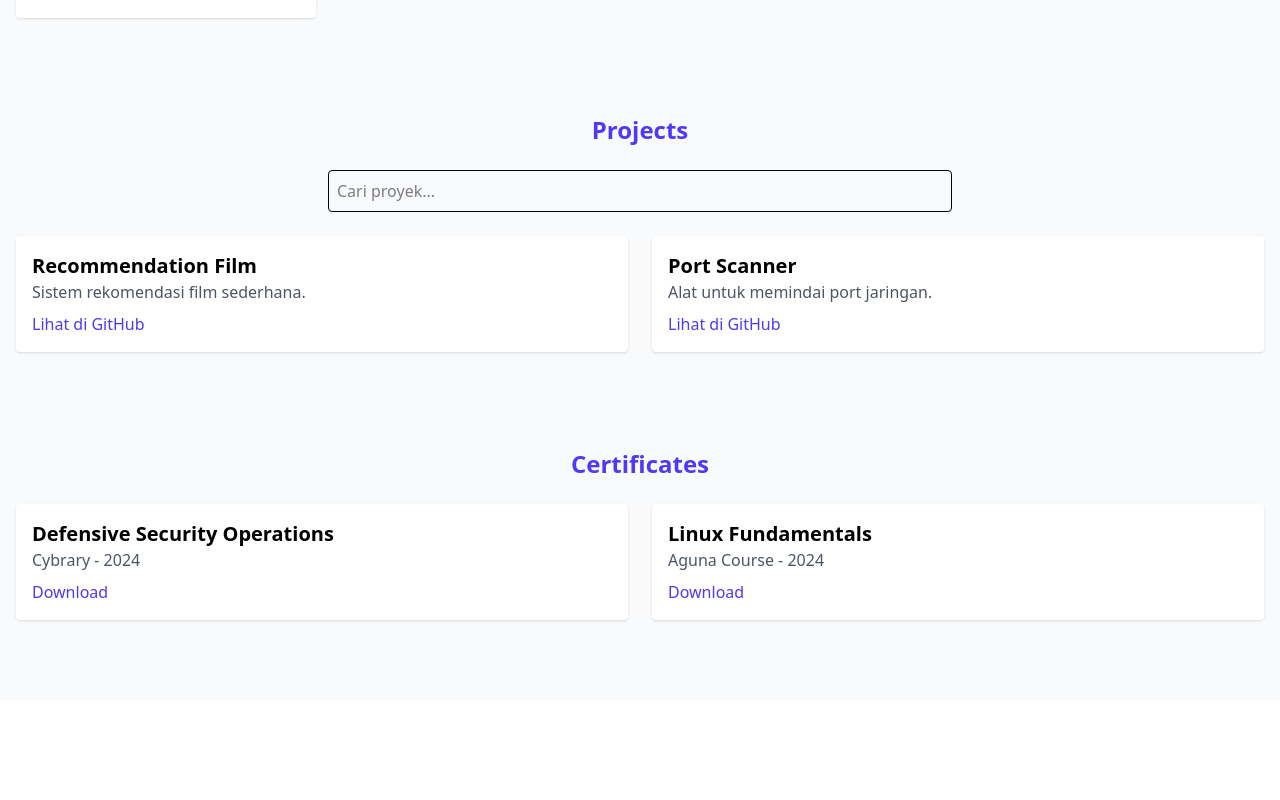
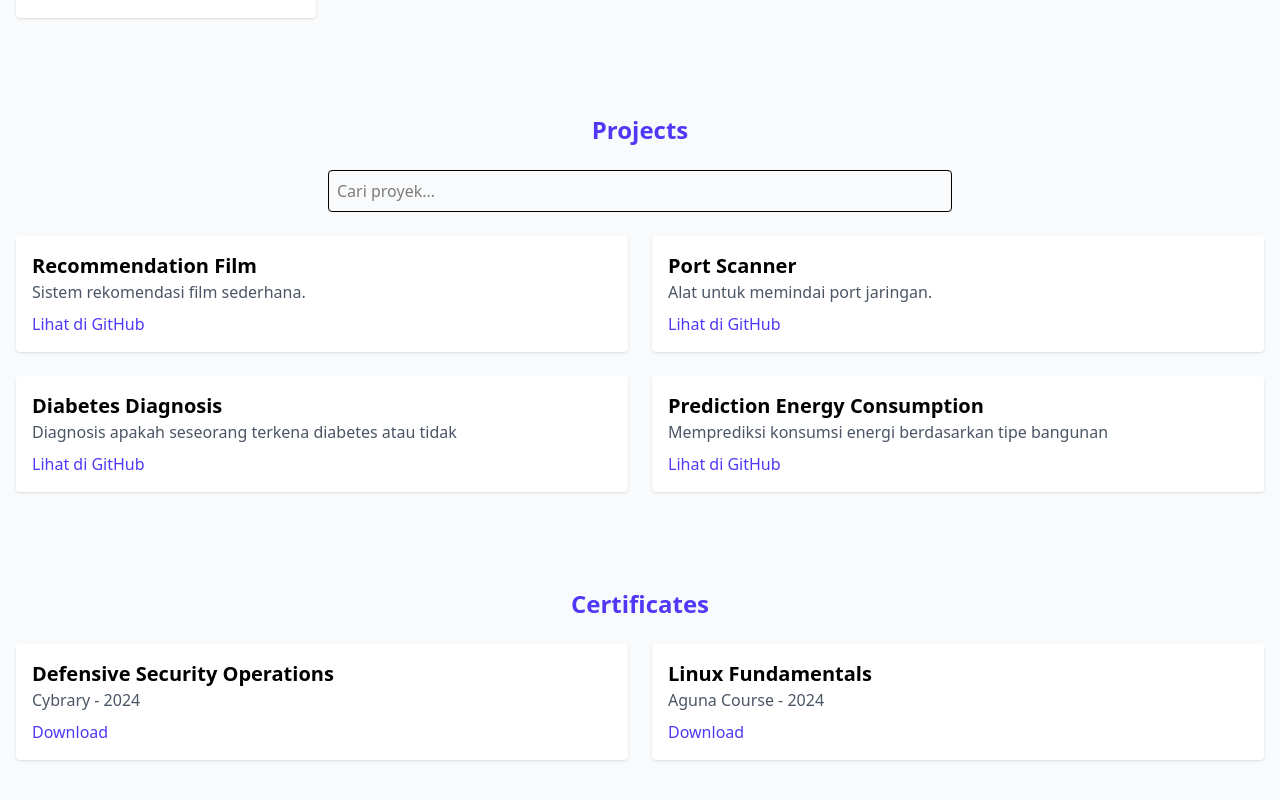
Before and after one commit to PSocietyyy/portofolio, a Vue app: page / in a window 1280 px wide. Shown: the part 898-1698 px from the top of the page. Before the commit the page ends 1598 px from the top, so only its background shows below. Built offline with nearby package versions, Linux system fonts and the light colour scheme.

Commit message:
Update portofolio

```diff
--- a/src/App.vue
+++ b/src/App.vue
@@ -244,6 +244,16 @@ const projects = ref([
     description: 'Alat untuk memindai port jaringan.',
     link: 'https://github.com/PSocietyyy/Port_scanner',
   },
+  {
+    title: 'Diabetes Diagnosis',
+    description: 'Diagnosis apakah seseorang terkena diabetes atau tidak',
+    link: 'https://www.kaggle.com/code/psocietyy/diabetes-diagnosis-using-svm',
+  },
+  {
+    title: 'Prediction Energy Consumption',
+    description: 'Memprediksi konsumsi energi berdasarkan tipe bangunan',
+    link: 'https://www.kaggle.com/code/psocietyy/prediction-energy-consumption',
+  },
 ])
 
 // Fungsi untuk toggle hamburger menu
```
